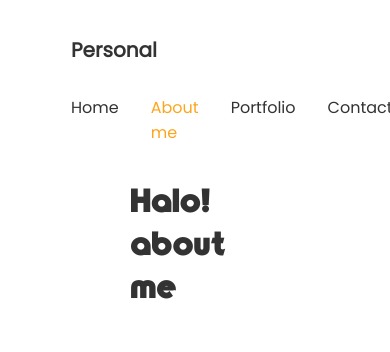
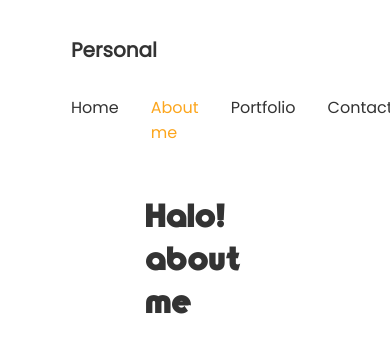
Before and after one commit to doltonsedward/Personal-website-svelte, a Svelte app: page / in a window 390 px wide. Both pictures are taken after a click on the item "About me". Shown: the top 352 px of the page. Built offline with nearby package versions, Linux system fonts and the light colour scheme.

Commit message:
prepare responsive AboutMe Page

```diff
--- a/src/components/organism/AboutMe.svelte
+++ b/src/components/organism/AboutMe.svelte
@@ -1,10 +1,12 @@
 <script>
 
-    $: document.title = 'About us'
+    $: document.title = 'About me'
 </script>
 
-<div>
-    <h1>Halo!, about me</h1>
+<div class="row">
+    <div class="col-12">
+        <h1>Halo!, about me</h1>
+    </div>
 </div>
 
 <style>
```
